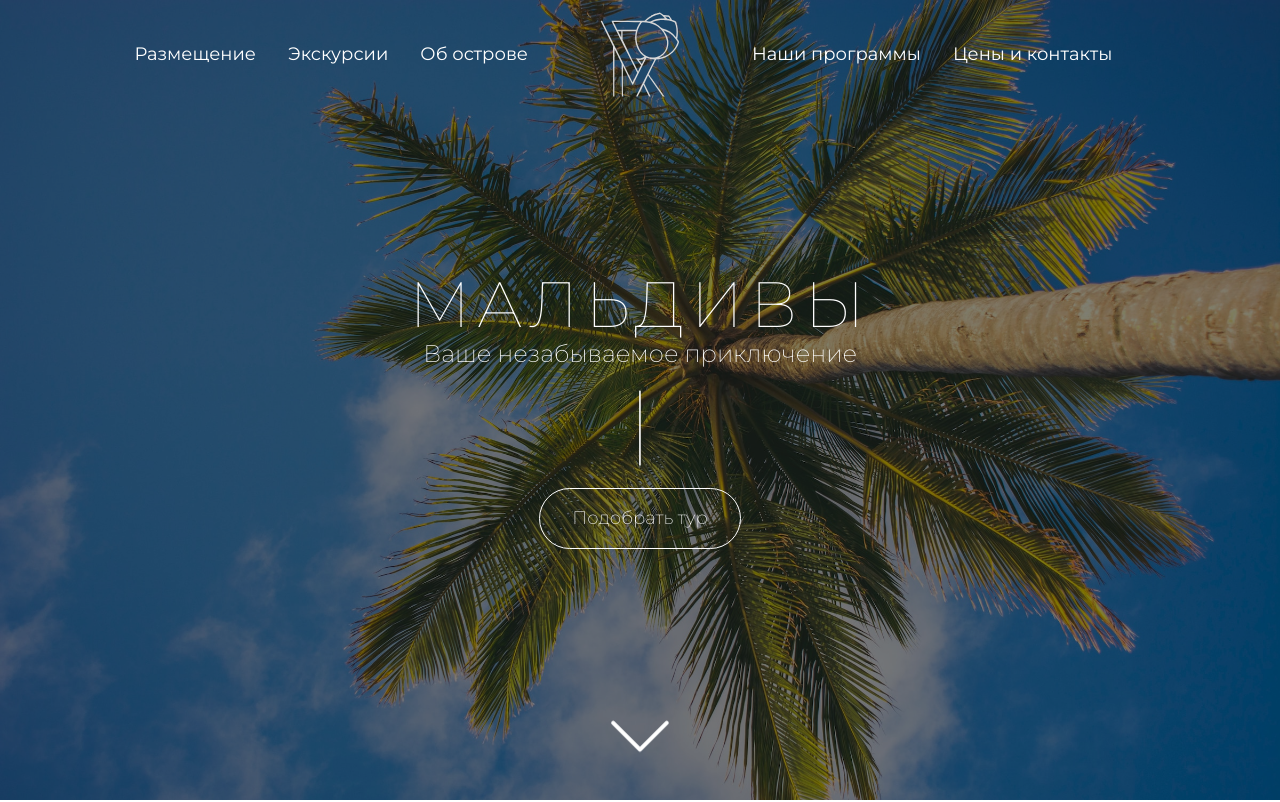
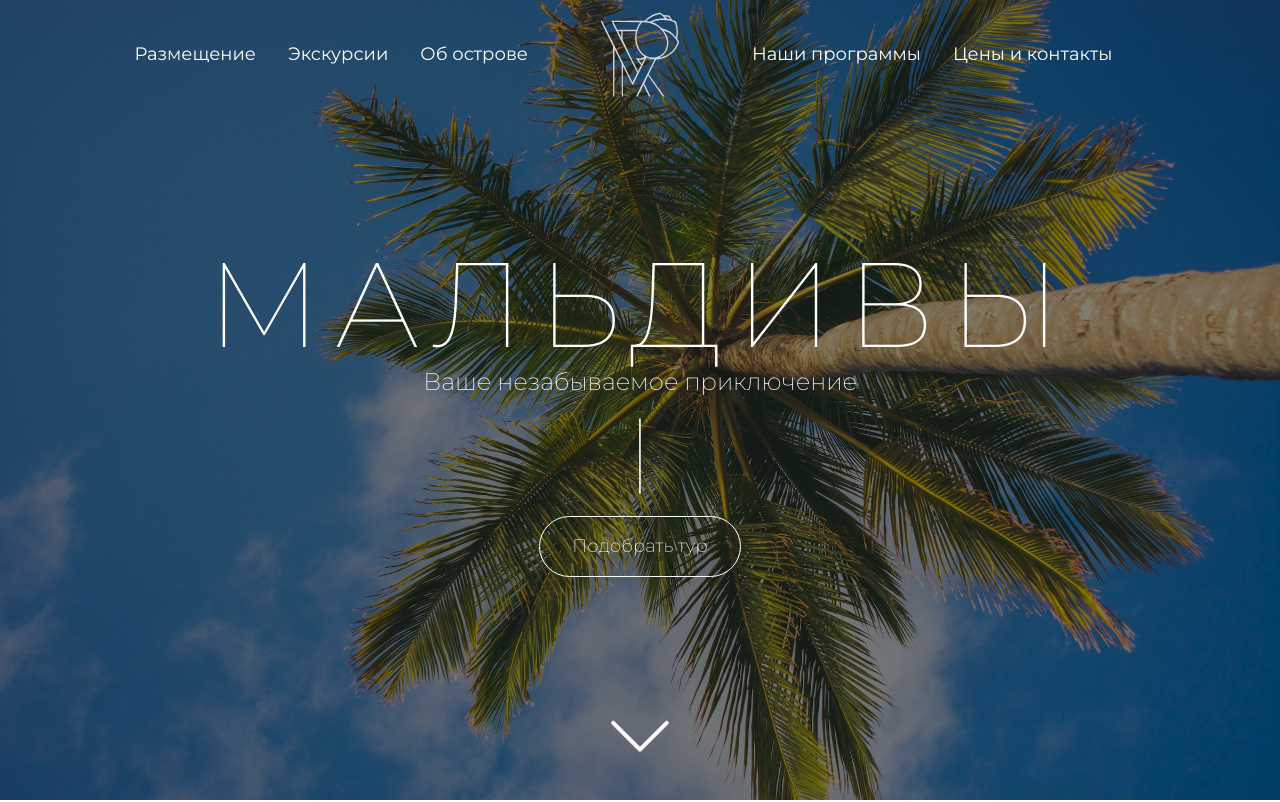
Before and after one commit to RostislavIvanov/maldives-landing, a React (Vite) app: page / in a window 1280 px wide. Shown: the top 802 px of the page. Built offline with nearby package versions, Linux system fonts and the light colour scheme.

Commit message:
Рефактор

```diff
--- a/src/components/HugeTitle/HugeTitle.module.css
+++ b/src/components/HugeTitle/HugeTitle.module.css
@@ -1,5 +1,5 @@
 .huge__title {
-    @apply text-center text-5xl leading-none font-thin tracking-widest uppercase;
+    @apply text-center text-[120px] leading-none font-thin tracking-widest uppercase;
 }
 
 .huge__subtitle {
```
